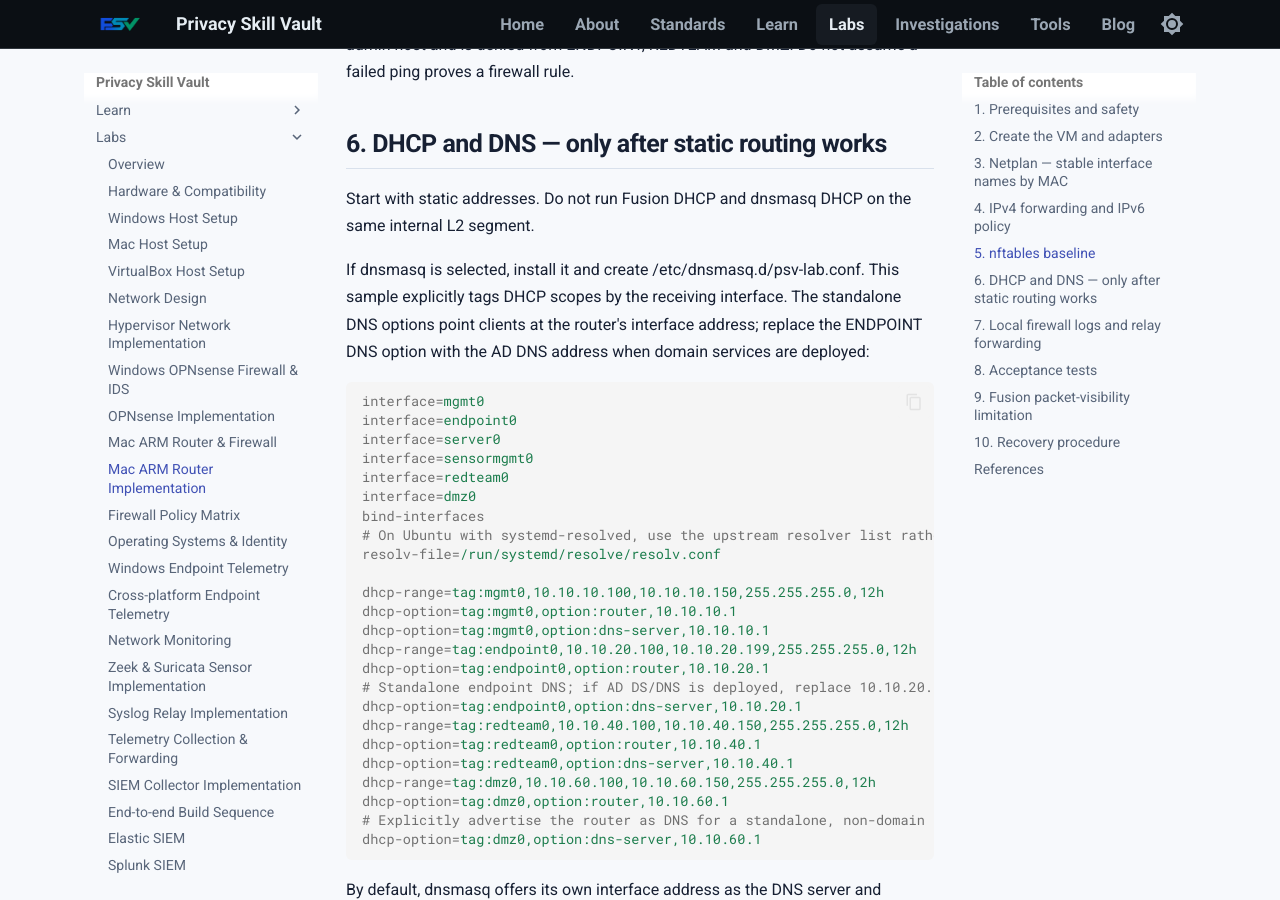
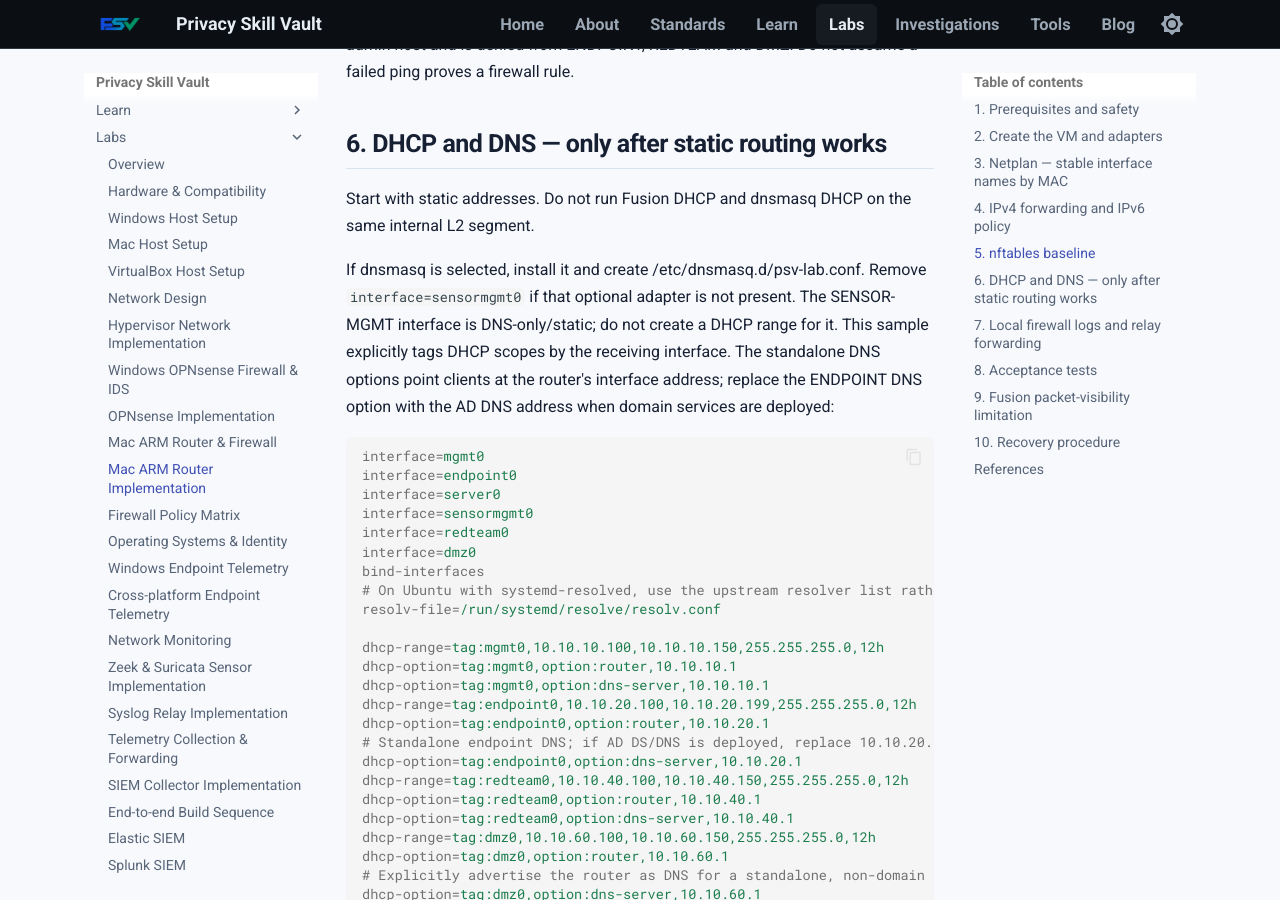
Before and after one commit to PrivacySkillVault/privacyskillvault.github.io, an MkDocs documentation site: the page built from docs/labs/mac-arm-router-implementation.md, in a window 1280 px wide and 900 px high, scrolled down 6666 px. Built offline with MkDocs 1.6.1 and Material for MkDocs 9.7.7, drawn with Linux system fonts in a browser that asks for light colours.

Commit message:
Clarify optional SENSOR-MGMT DNS listener behavior

```diff
--- a/docs/labs/mac-arm-router-implementation.md
+++ b/docs/labs/mac-arm-router-implementation.md
@@ -274,7 +274,7 @@ Keep the VM console open. Confirm router SSH works from the named MGMT admin hos
 
 Start with static addresses. Do not run Fusion DHCP and dnsmasq DHCP on the same internal L2 segment.
 
-If dnsmasq is selected, install it and create /etc/dnsmasq.d/psv-lab.conf. This sample explicitly tags DHCP scopes by the receiving interface. The standalone DNS options point clients at the router's interface address; replace the ENDPOINT DNS option with the AD DNS address when domain services are deployed:
+If dnsmasq is selected, install it and create /etc/dnsmasq.d/psv-lab.conf. Remove `interface=sensormgmt0` if that optional adapter is not present. The SENSOR-MGMT interface is DNS-only/static; do not create a DHCP range for it. This sample explicitly tags DHCP scopes by the receiving interface. The standalone DNS options point clients at the router's interface address; replace the ENDPOINT DNS option with the AD DNS address when domain services are deployed:
 
 ~~~ini
 interface=mgmt0
```
